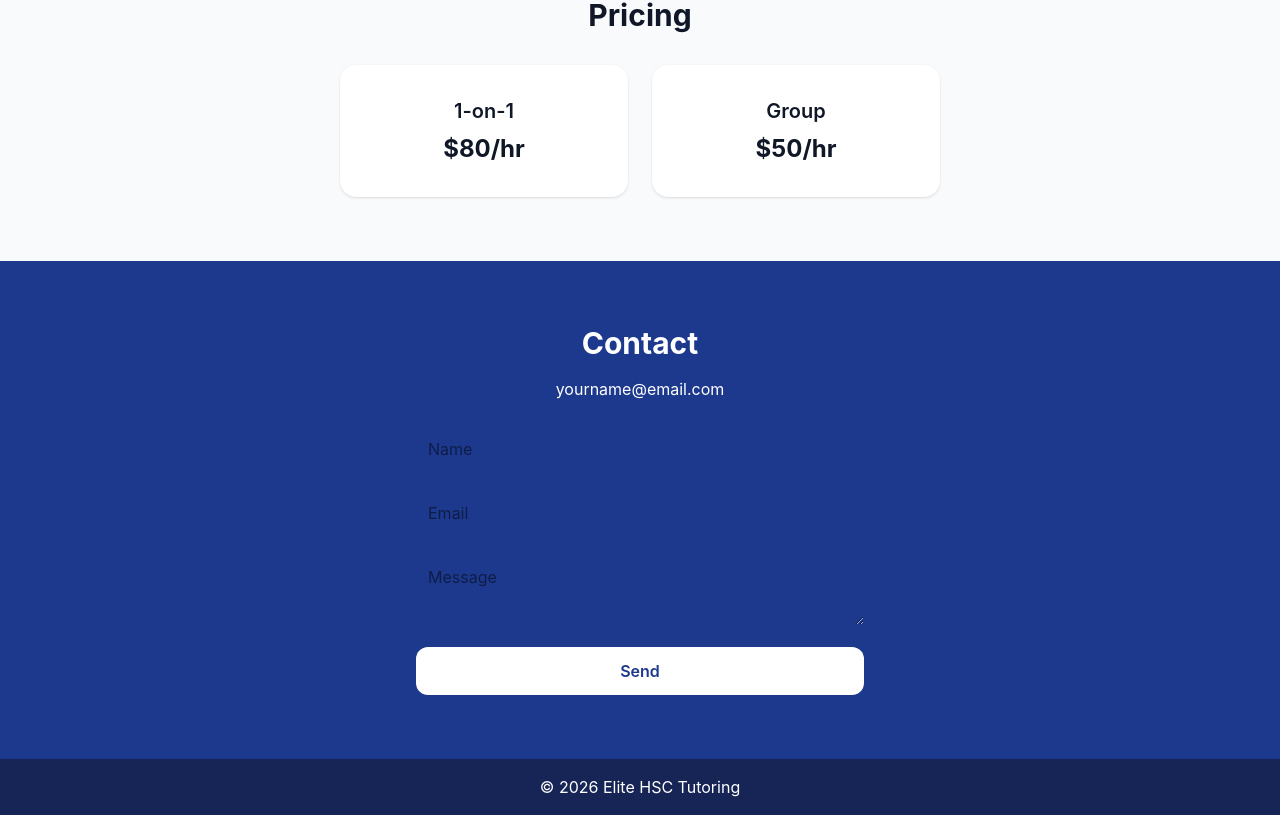
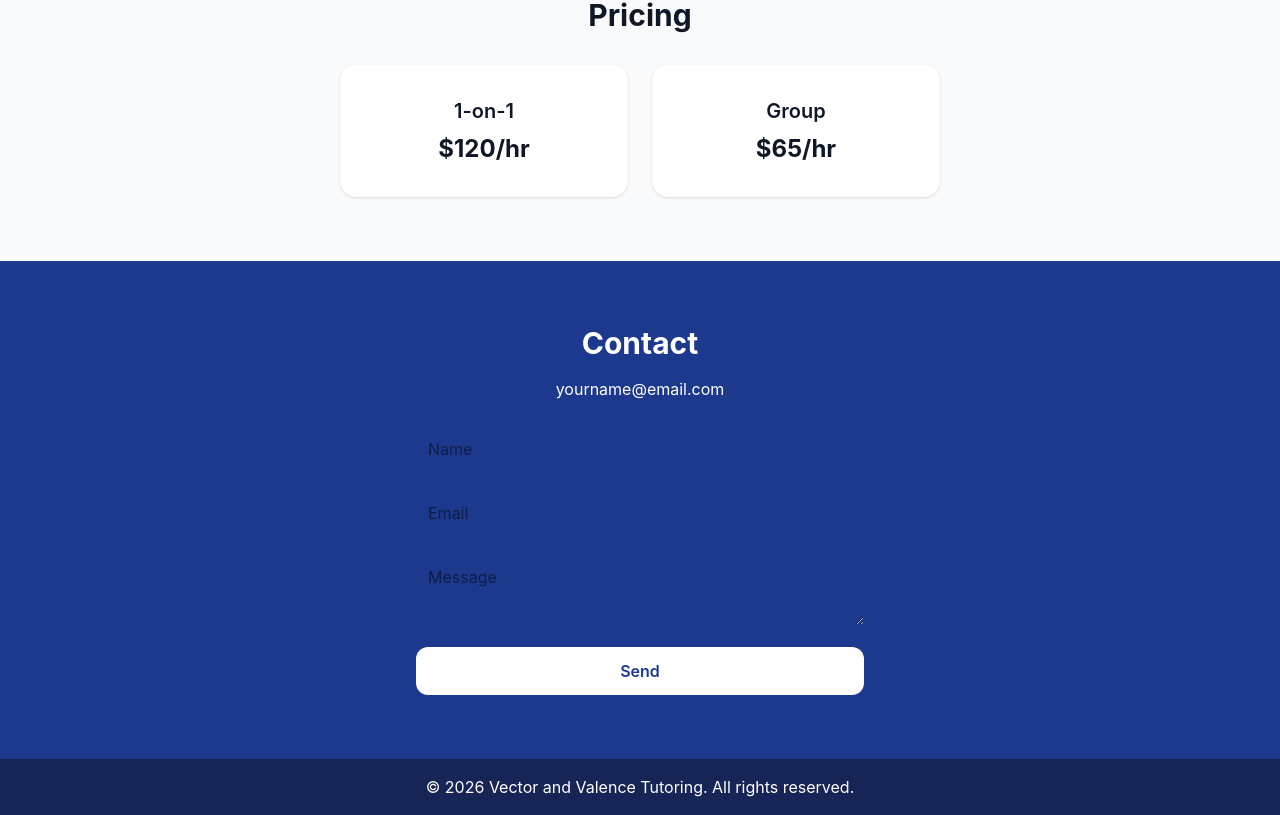
Before and after one commit to rahulridlingtutoring-cloud/tutoring-site, a React (Vite) app: page / in a window 1280 px wide. Shown: the part 1339-2154 px from the top of the page. Built offline with nearby package versions, Linux system fonts and the light colour scheme.

Commit message:
Change-Id: I1a2b3c4d5e6f7g8h9i0j1k2l3m4n5o6p7q8r9s0t

```diff
--- a/src/App.jsx
+++ b/src/App.jsx
@@ -78,11 +78,11 @@ export default function App() {
         <div className="flex justify-center gap-6 flex-wrap">
           <div className="bg-white p-8 rounded-2xl shadow w-72">
             <h3 className="text-xl font-semibold mb-2">1-on-1</h3>
-            <p className="text-2xl font-bold">$80/hr</p>
+            <p className="text-2xl font-bold">$120/hr</p>
           </div>
           <div className="bg-white p-8 rounded-2xl shadow w-72">
             <h3 className="text-xl font-semibold mb-2">Group</h3>
-            <p className="text-2xl font-bold">$50/hr</p>
+            <p className="text-2xl font-bold">$65/hr</p>
           </div>
         </div>
       </section>
@@ -103,7 +103,7 @@ export default function App() {
 
       {/* FOOTER */}
       <footer className="text-center py-4 bg-blue-950 text-white">
-        © 2026 Elite HSC Tutoring
+        © 2026 Vector and Valence Tutoring. All rights reserved.
       </footer>
     </div>
   );
```
